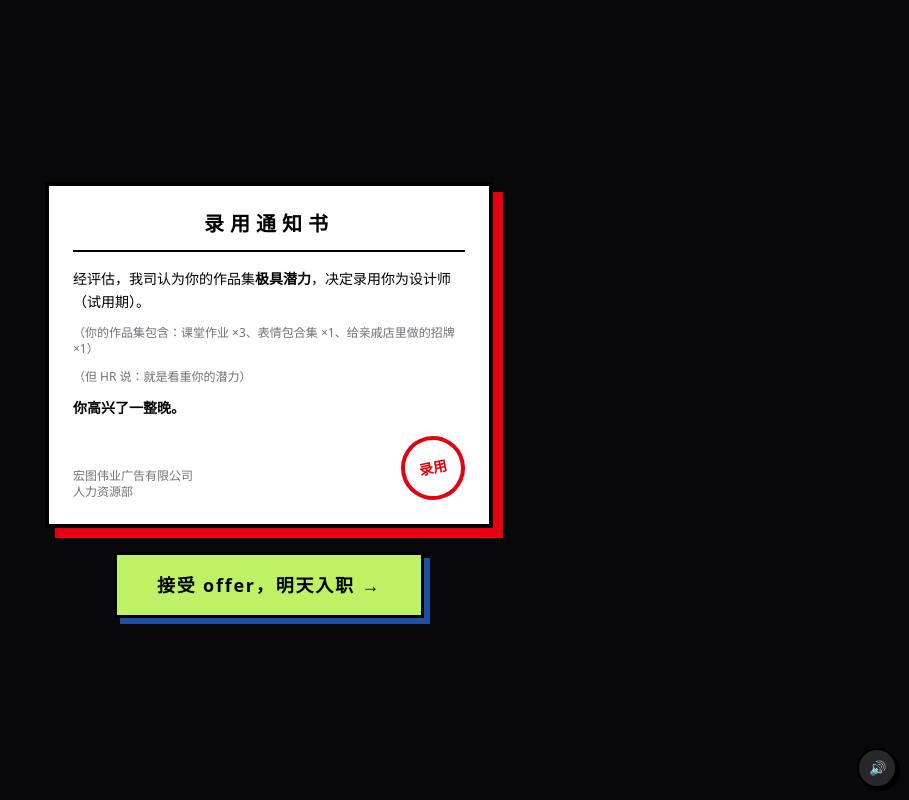
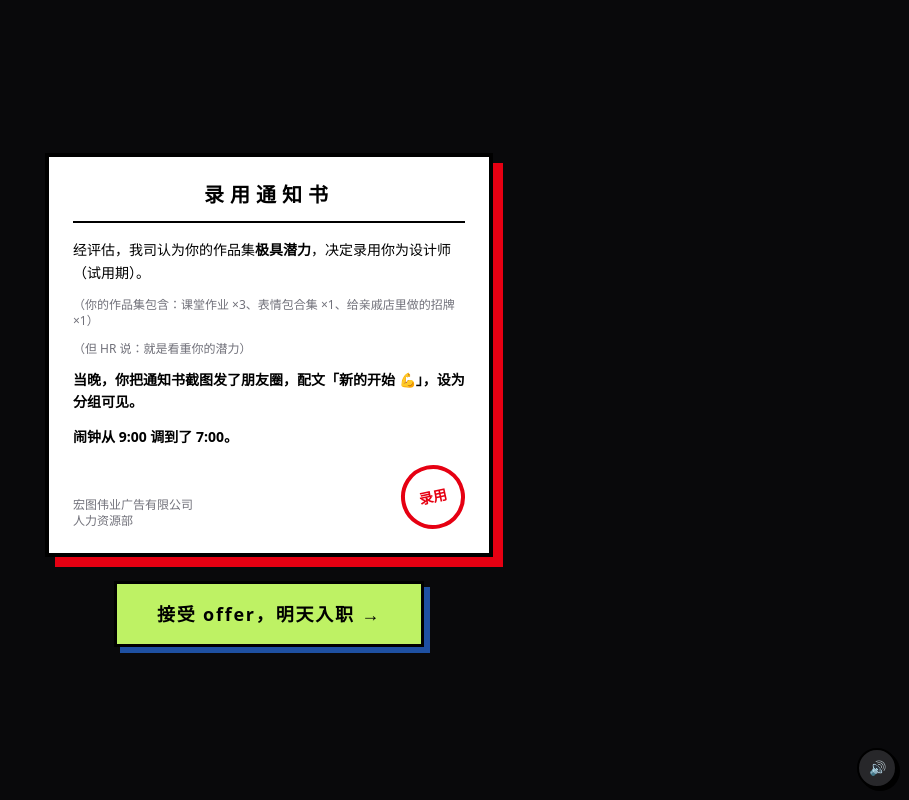
Before and after one commit to snowine-studio/bigger, a React (Vite) app: page / in a window 1280 px wide. Both pictures are taken after a click on the button "接单". Shown: the whole page, without its empty margins (371-1280 px from the left). Built offline with nearby package versions, Linux system fonts and the light colour scheme.

Commit message:
copy: show-dont-tell the first-night joy (moments post + early alarm)

```diff
--- a/src/App.tsx
+++ b/src/App.tsx
@@ -563,7 +563,8 @@ export default function App() {
             <p>经评估，我司认为你的作品集<strong>极具潜力</strong>，决定录用你为设计师（试用期）。</p>
             <p className="text-zinc-500 text-xs">（你的作品集包含：课堂作业 ×3、表情包合集 ×1、给亲戚店里做的招牌 ×1）</p>
             <p className="text-zinc-500 text-xs">（但 HR 说：就是看重你的潜力）</p>
-            <p className="font-bold">你高兴了一整晚。</p>
+            <p className="font-bold">当晚，你把通知书截图发了朋友圈，配文「新的开始 💪」，设为分组可见。</p>
+            <p className="font-bold">闹钟从 9:00 调到了 7:00。</p>
           </div>
           <div className="mt-4 flex items-end justify-between">
             <div className="text-xs text-zinc-500">
```
Also changed, not shown: 2 other files (tests, documents, lock files or other folders).
